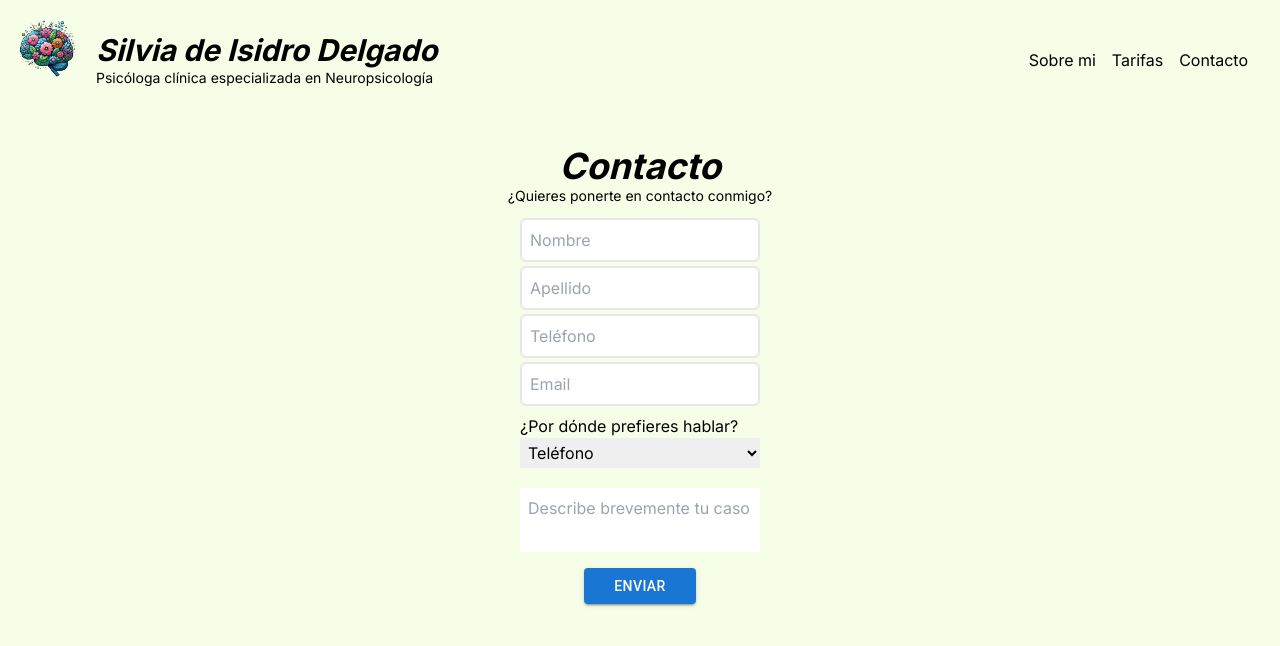
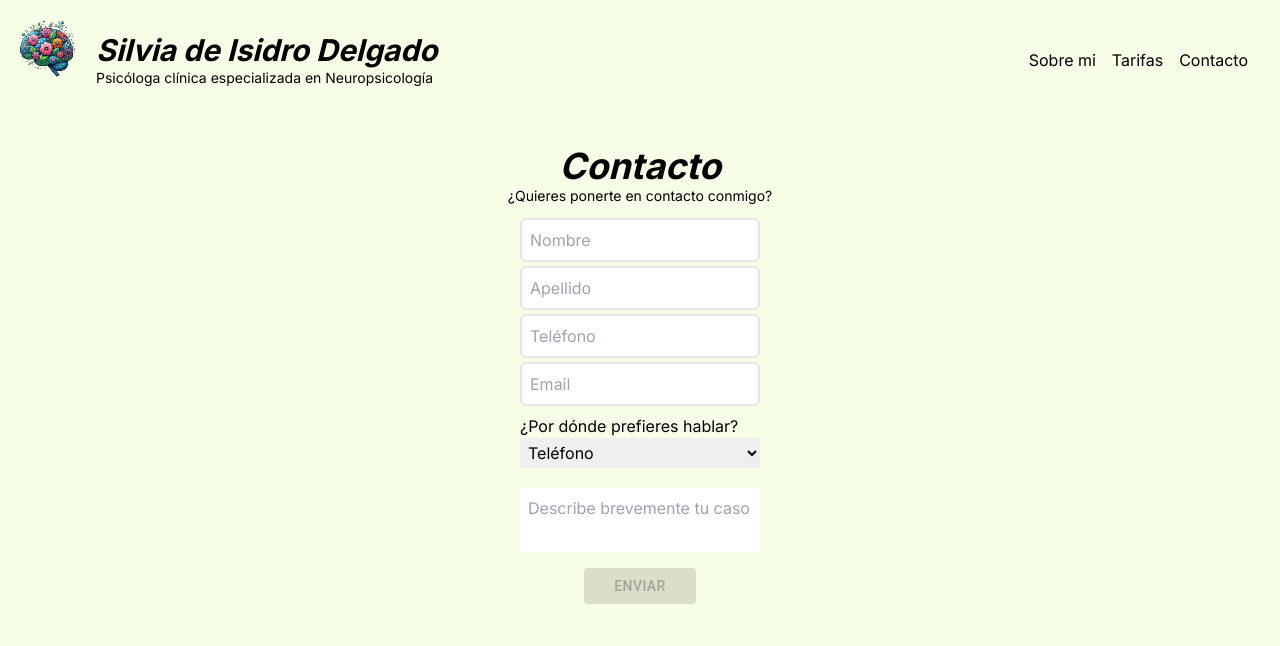
Before and after one commit to RubenPalomo/SilPsico, a Next.js app: page /SilPsico/contacto in a window 1280 px wide. Shown: the top 646 px of the page. Built offline with nearby package versions, Linux system fonts and the light colour scheme.

Commit message:
Minor changes on the form

```diff
--- a/src/app/components/Form/Form.tsx
+++ b/src/app/components/Form/Form.tsx
@@ -57,7 +57,6 @@ export default function Form({ showGratitude }: FormProps) {
         <FormElement
           label="Teléfono"
           name="phone"
-          type="number"
           required={false}
           updateStatus={setIsPhoneEntered}
         />
@@ -87,7 +86,7 @@ export default function Form({ showGratitude }: FormProps) {
           className="w-28 h-9 bg-blue-500"
           variant="contained"
           type="submit"
-          disabled={isPhoneEntered || isEmailEntered}
+          disabled={!isPhoneEntered && !isEmailEntered}
         >
           {loading ? (
             <div className="border-2 loading-spinner border-solid border-blue-300 border-t-white rounded-full w-5 h-5 animate-spin" />
--- a/src/app/components/Form/FormElement/FormElement.props.ts
+++ b/src/app/components/Form/FormElement/FormElement.props.ts
@@ -2,6 +2,5 @@ export interface FormElementProps {
   label: string;
   name: string;
   required: boolean;
-  type?: string;
   updateStatus?: React.Dispatch<React.SetStateAction<boolean>>;
 }
--- a/src/app/components/Form/FormElement/FormElement.tsx
+++ b/src/app/components/Form/FormElement/FormElement.tsx
@@ -4,7 +4,6 @@ import { FormElementProps } from "./FormElement.props";
 export default function FormElement({
   label,
   name,
-  type,
   required,
   updateStatus,
 }: FormElementProps) {
@@ -27,10 +26,10 @@ export default function FormElement({
         <input
           className="border-2 rounded-md w-full p-2"
           name={name}
-          type={type ? type : "text"}
-          onChange={handleOnChange}
           placeholder={label}
           required={required}
+          maxLength={name === "phone" ? 12 : 35}
+          onChange={handleOnChange}
         />
       </div>
     </div>
```
